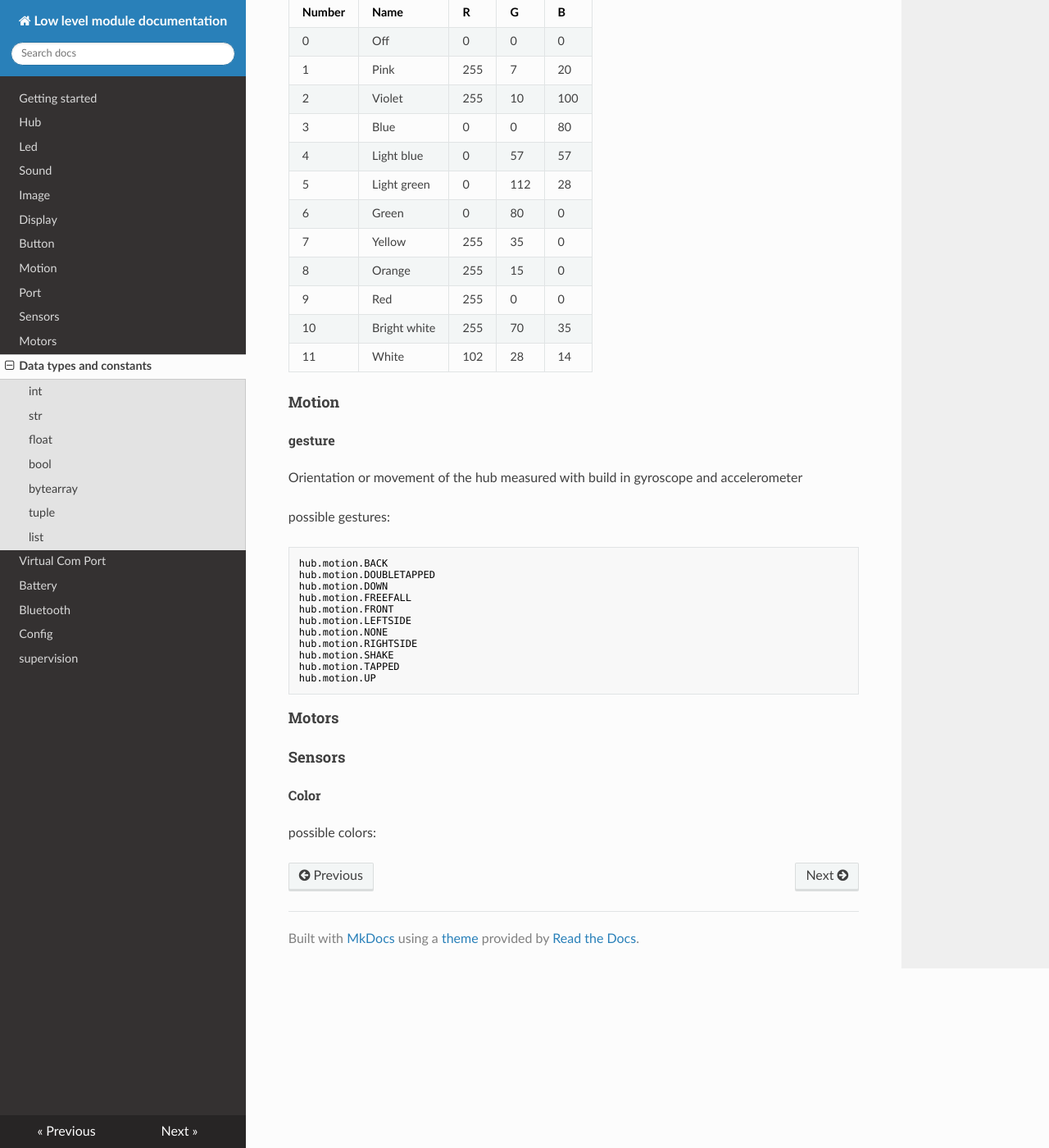
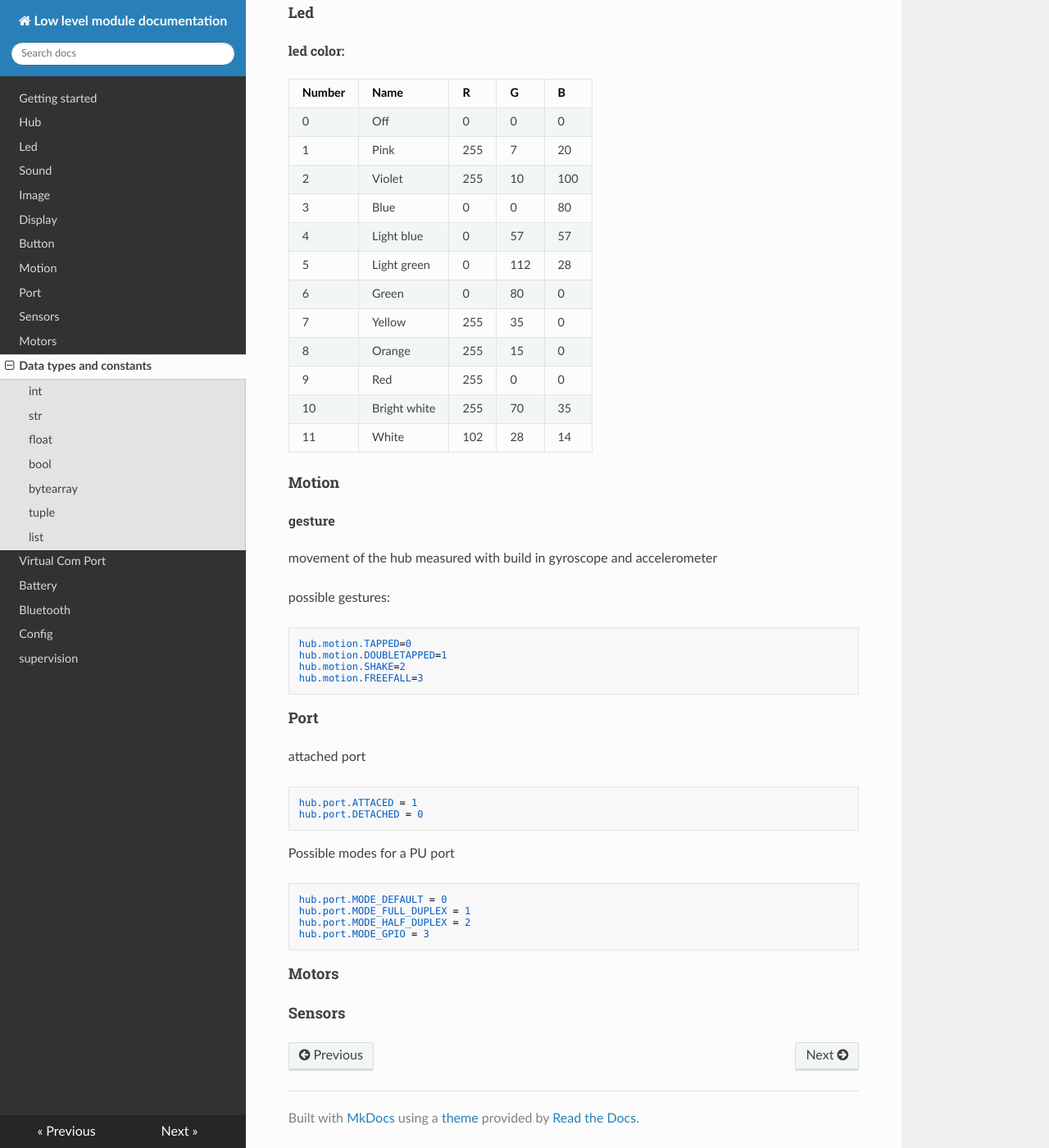
Before and after one commit to NStrijbosch/hub-module-notes, an MkDocs documentation site: the page built from docs/data_types.md, in a window 1280 px wide and 1400 px high, scrolled down 1318 px. Shown: the whole window at 82% size. Built offline with MkDocs 1.6.1, drawn with Linux system fonts in a browser that asks for light colours; nearby versions of some CDN libraries; some of the changed text lies outside the part shown.

````diff
--- a/docs/data_types.md
+++ b/docs/data_types.md
@@ -53,11 +53,18 @@ hub.battery.USB_CH_PORT_CDP=2
 hub.battery.USB_CH_PORT_DCP=3
 ```
 
-## Button
+## Image
 
-## Display
+## Sound
 
-## Image
+Waveforms
+
+```
+hub.sound.SOUND_SIN
+hub.sound.SOUND_SQUARE
+hub.sound.SOUND_TRIANGLE
+hub.sound.SOUND_SAWTOOTH
+```
 
 ## Led
 
@@ -83,28 +90,38 @@ hub.battery.USB_CH_PORT_DCP=3
 
 ### gesture
 
-Orientation or movement of the hub measured with build in gyroscope and accelerometer
+movement of the hub measured with build in gyroscope and accelerometer
 
 possible gestures:
 
 ```
-hub.motion.BACK
-hub.motion.DOUBLETAPPED
-hub.motion.DOWN
-hub.motion.FREEFALL
-hub.motion.FRONT
-hub.motion.LEFTSIDE
-hub.motion.NONE
-hub.motion.RIGHTSIDE
-hub.motion.SHAKE
-hub.motion.TAPPED
-hub.motion.UP
+hub.motion.TAPPED=0
+hub.motion.DOUBLETAPPED=1
+hub.motion.SHAKE=2
+hub.motion.FREEFALL=3
 ```
+
+## Port
+
+###
+
+attached port
+
+```
+hub.port.ATTACED = 1
+hub.port.DETACHED = 0
+```
+
+Possible modes for a PU port
+
+```
+hub.port.MODE_DEFAULT = 0
+hub.port.MODE_FULL_DUPLEX = 1
+hub.port.MODE_HALF_DUPLEX = 2
+hub.port.MODE_GPIO = 3
+```
+
 
 ## Motors
 
 ## Sensors
-
-### Color
-
-possible colors:
````
Also changed, not shown: docs/sound.md (+19 -3 lines).
